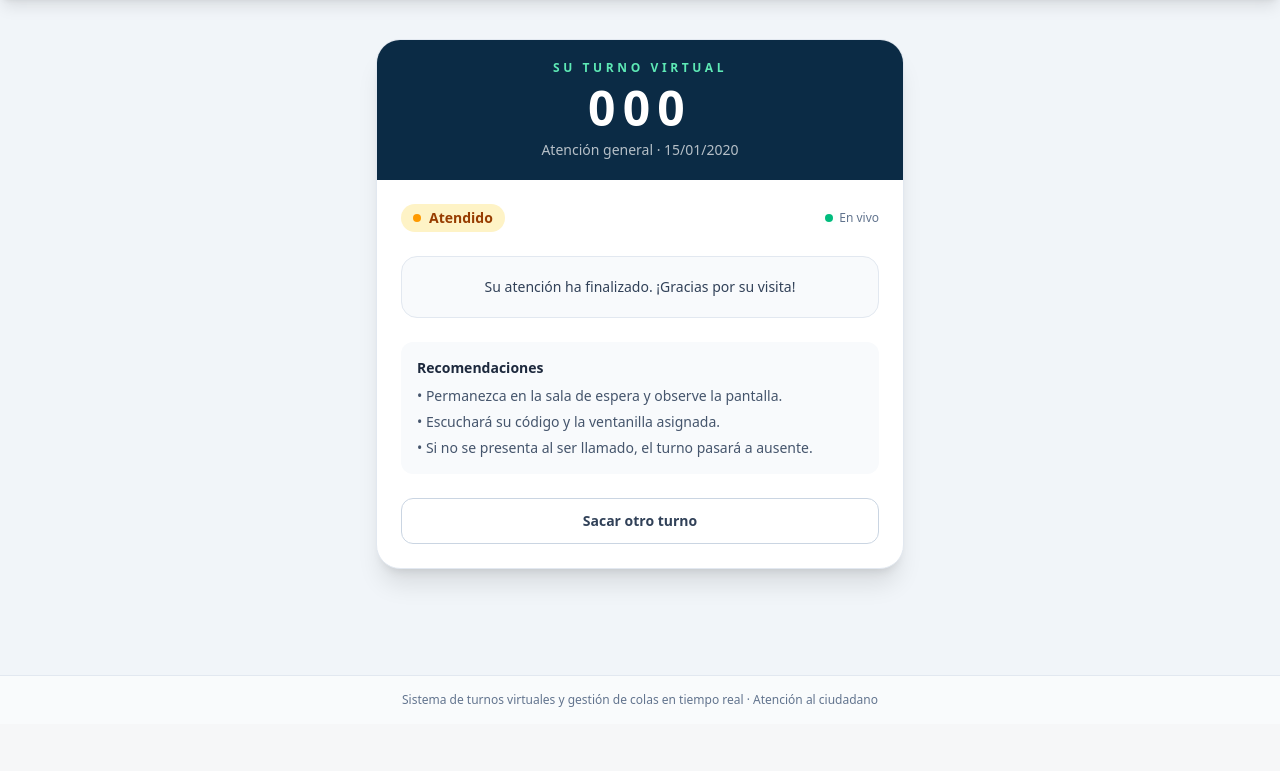
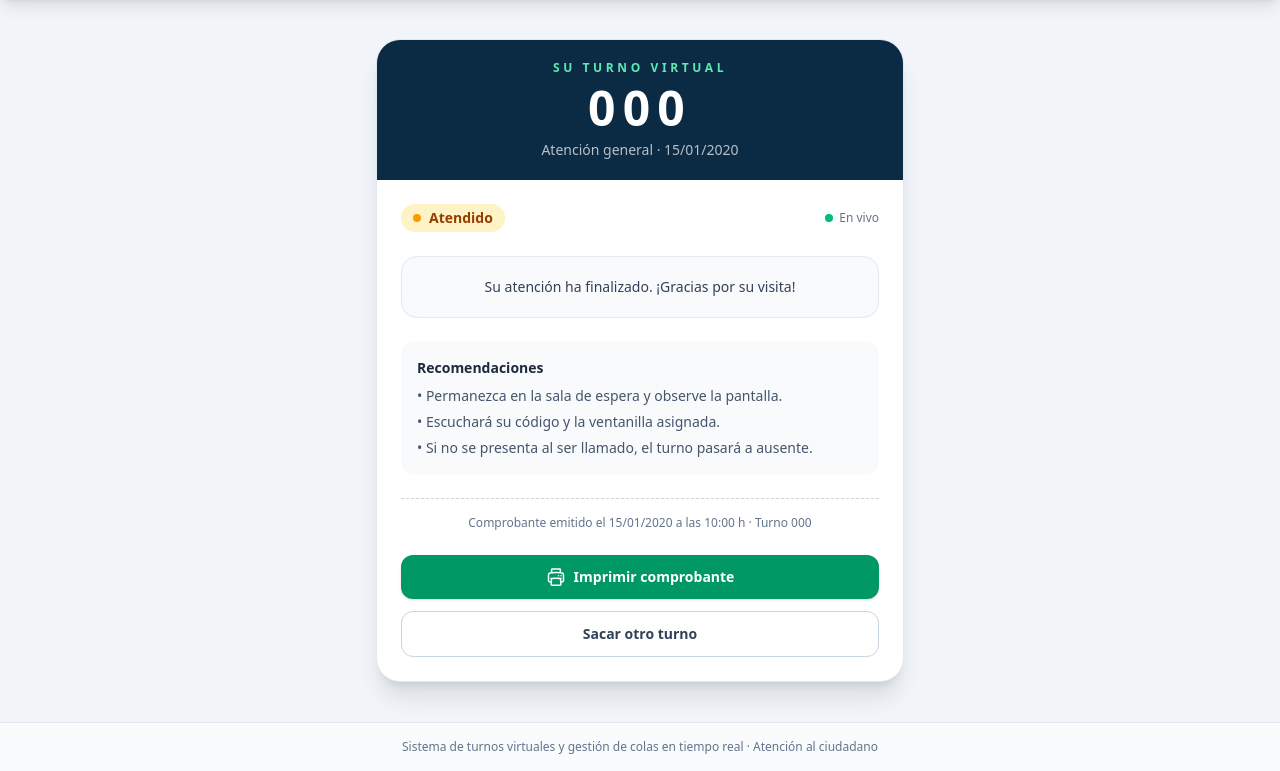
Before and after one commit to retamozorodrigo356-sys/turnos_virtuales, a Laravel app: page /turnos/1/comprobante in a window 1280 px wide. Shown: the part 76-847 px from the top of the page. Before the commit the page ends 783 px from the top, so only its background shows below. Run offline with Laravel 12, Linux system fonts and the light colour scheme; data comes from the database, SQL or seed files in the repository; tables that the repository leaves empty hold one stand-in row (values such as "Sample post"); style sheets or scripts are compiled from the project's sources.

Commit message:
Permite volver a llamar un turno y emite un comprobante imprimible
El agente puede repetir el llamado del turno que está atendiendo sin finalizarlo: se reemite el evento para que la pantalla de sala lo anuncie otra vez por voz y el comprobante del ciudadano se actualice. En el kiosco, el comprobante incluye la fecha y hora de emisión y un botón de impresión con estilos para papel de 80 mm.

🤖 Generated with Codebuff
Co-Authored-By: Codebuff <noreply@codebuff.com>

```diff
--- a/resources/views/agent/index.blade.php
+++ b/resources/views/agent/index.blade.php
@@ -72,6 +72,10 @@
                             @endif
 
                             @if(in_array($currentTurn->status->value, ['called', 'in_service'], true))
+                                <form method="POST" action="{{ route('agent.recall', $currentTurn) }}">
+                                    @csrf
+                                    <button type="submit" class="rounded-xl border border-emerald-300 px-5 py-2.5 text-sm font-semibold text-emerald-700 transition hover:bg-emerald-50">Volver a llamar</button>
+                                </form>
                                 <form method="POST" action="{{ route('agent.finish', $currentTurn) }}">
                                     @csrf
                                     <button type="submit" class="rounded-xl bg-slate-900 px-5 py-2.5 text-sm font-semibold text-white shadow-sm transition hover:bg-slate-800">Finalizar atención</button>
--- a/resources/views/kiosk/ticket.blade.php
+++ b/resources/views/kiosk/ticket.blade.php
@@ -3,7 +3,7 @@
 @section('title', 'Turno '.$turn->code.' · Turnos Ciudadanos')
 
 @section('content')
-    <div class="mx-auto max-w-xl px-4 py-10 sm:px-6">
+    <div id="ticket-page" class="mx-auto max-w-xl px-4 py-10 sm:px-6">
         <div
             id="ticket"
             class="overflow-hidden rounded-3xl border border-slate-200 bg-white shadow-xl"
@@ -56,7 +56,7 @@
                     </p>
                 </div>
 
-                <div class="mt-6 rounded-xl bg-slate-50 p-4 text-sm text-slate-600">
+                <div class="mt-6 rounded-xl bg-slate-50 p-4 text-sm text-slate-600 print:border print:border-dashed print:border-slate-300 print:bg-white">
                     <p class="font-semibold text-slate-800">Recomendaciones</p>
                     <ul class="mt-2 space-y-1.5">
                         <li>• Permanezca en la sala de espera y observe la pantalla.</li>
@@ -65,17 +65,89 @@
                     </ul>
                 </div>
 
-                <a href="{{ route('kiosk.index') }}" class="mt-6 flex w-full items-center justify-center rounded-xl border border-slate-300 px-4 py-3 text-sm font-semibold text-slate-700 transition hover:bg-slate-50">
-                    Sacar otro turno
-                </a>
+                <p class="mt-6 border-t border-dashed border-slate-300 pt-4 text-center text-xs text-slate-500">
+                    Comprobante emitido el {{ $turn->created_at->format('d/m/Y') }} a las {{ $turn->created_at->format('H:i') }} h · Turno {{ $turn->code }}
+                </p>
+
+                <div class="mt-6 space-y-3 print:hidden">
+                    <button type="button" id="print-ticket" class="flex w-full items-center justify-center gap-2 rounded-xl bg-emerald-600 px-4 py-3 text-sm font-semibold text-white shadow-sm transition hover:bg-emerald-700 focus:outline-none focus-visible:ring-2 focus-visible:ring-emerald-500 focus-visible:ring-offset-2">
+                        <svg class="size-5" fill="none" stroke="currentColor" stroke-width="1.8" viewBox="0 0 24 24" aria-hidden="true">
+                            <path stroke-linecap="round" stroke-linejoin="round" d="M6.72 13.829c-.24.03-.48.062-.72.096m.72-.096a42.415 42.415 0 0 1 10.56 0m-10.56 0L6.34 18m10.94-4.171c.24.03.48.062.72.096m-.72-.096L17.66 18m0 0 .229 2.523a1.125 1.125 0 0 1-1.12 1.227H7.231c-.662 0-1.18-.568-1.12-1.227L6.34 18m11.318 0h1.091A2.25 2.25 0 0 0 21 15.75V9.456c0-1.081-.768-2.015-1.837-2.175a48.055 48.055 0 0 0-1.913-.247M6.34 18H5.25A2.25 2.25 0 0 1 3 15.75V9.456c0-1.081.768-2.015 1.837-2.175a48.041 48.041 0 0 1 1.913-.247m10.5 0a48.536 48.536 0 0 0-10.5 0m10.5 0V3.375c0-.621-.504-1.125-1.125-1.125h-8.25c-.621 0-1.125.504-1.125 1.125v3.659M18 10.5h.008v.008H18V10.5Zm-3 0h.008v.008H15V10.5Z"/>
+                        </svg>
+                        Imprimir comprobante
+                    </button>
+
+                    <a href="{{ route('kiosk.index') }}" class="flex w-full items-center justify-center rounded-xl border border-slate-300 px-4 py-3 text-sm font-semibold text-slate-700 transition hover:bg-slate-50">
+                        Sacar otro turno
+                    </a>
+                </div>
             </div>
         </div>
     </div>
 @endsection
 
+@push('styles')
+    <style>
+        @media print {
+            @page {
+                margin: 10mm;
+            }
+
+            header,
+            footer,
+            .print\:hidden {
+                display: none !important;
+            }
+
+            body {
+                background: #fff !important;
+            }
+
+            main {
+                display: block !important;
+            }
+
+            #ticket-page {
+                max-width: none !important;
+                padding: 0 !important;
+            }
+
+            #ticket {
+                width: 80mm;
+                max-width: 80mm;
+                margin: 0 auto;
+                border-radius: 0 !important;
+                border-color: #cbd5e1 !important;
+                box-shadow: none !important;
+            }
+
+            #ticket > div:first-child {
+                background: #fff !important;
+                color: #0f172a !important;
+                border-bottom: 1px dashed #cbd5e1 !important;
+            }
+
+            #ticket > div:first-child p {
+                color: #334155 !important;
+            }
+
+            #ticket > div:first-child p:first-child {
+                color: #047857 !important;
+            }
+
+            #live-indicator,
+            #waiting-panel .animate-ping {
+                display: none !important;
+            }
+        }
+    </style>
+@endpush
+
 @push('scripts')
     <script>
         document.addEventListener('DOMContentLoaded', () => {
+            document.getElementById('print-ticket')?.addEventListener('click', () => window.print());
+
             const ticket = document.getElementById('ticket');
             if (!ticket) return;
 
--- a/resources/views/layouts/public.blade.php
+++ b/resources/views/layouts/public.blade.php
@@ -6,6 +6,7 @@
     <meta name="csrf-token" content="{{ csrf_token() }}">
     <title>@yield('title', 'Turnos Ciudadanos')</title>
     @vite(['resources/css/app.css', 'resources/js/app.js'])
+    @stack('styles')
 </head>
 <body class="flex min-h-full flex-col bg-slate-100 text-slate-900 antialiased">
     <header class="bg-[#0b2b45] text-white shadow-lg">
--- a/routes/web.php
+++ b/routes/web.php
@@ -32,6 +32,7 @@ Route::middleware('auth')->group(function (): void {
     Route::prefix('agente')->name('agent.')->group(function (): void {
         Route::get('/', [AgentController::class, 'index'])->name('index');
         Route::post('/llamar', [AgentController::class, 'callNext'])->name('call');
+        Route::post('/turnos/{turn}/volver-a-llamar', [AgentController::class, 'recall'])->name('recall');
         Route::post('/turnos/{turn}/iniciar', [AgentController::class, 'start'])->name('start');
         Route::post('/turnos/{turn}/finalizar', [AgentController::class, 'finish'])->name('finish');
         Route::post('/turnos/{turn}/ausente', [AgentController::class, 'markAbsent'])->name('absent');
```
Also changed, not shown: app/Http/Controllers/AgentController.php (+16 -0 lines), resources/views/display/index.blade.php (+4 -3 lines), tests/Feature/AgentConsoleTest.php (+57 -0 lines).
